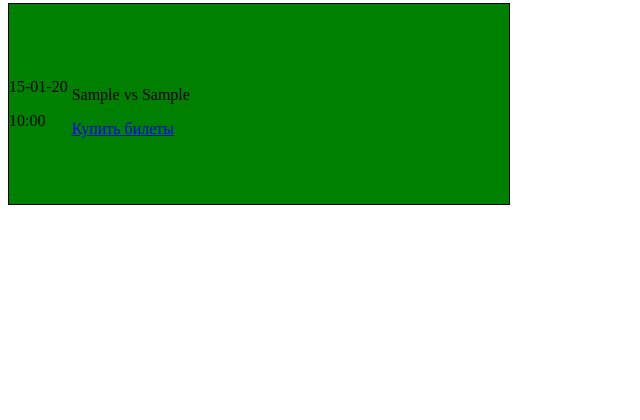
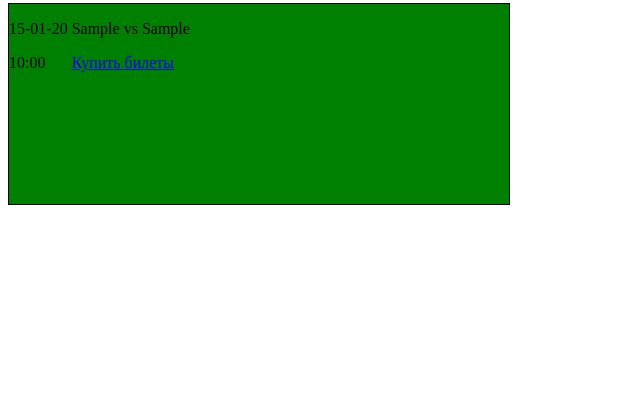
Before and after one commit to Darkness7193/TicketStadiumRepository, a Django app: page /App1/matchesPage/ in a window 1280 px wide. Shown: the part 211-631 px from the top of the page, without its empty margins (0-640 px from the left). Run offline with Django 4.2, Linux system fonts and the light colour scheme; tables that the repository leaves empty hold one stand-in row (values such as "Sample post").

Commit message:
Version 9

```diff
--- a/App1/static/App1/css/style.css
+++ b/App1/static/App1/css/style.css
@@ -1,12 +1,22 @@
-.child {
+.G_child {
     display:inline-block;
     vertical-align:middle;
 }
-.helper {
+.G_helper {
     display:inline-block;
     vertical-align:middle;
     height:100%;
     width:0px;
+}
+
+.H_child {
+    display:inline-block;
+}
+
+.H_helper {
+    display:inline-block;
+    width:100%;
+    height:0px;
 }
 
 .ticket {
@@ -21,3 +31,9 @@
     max-width: 500px;
     min-width: 400px;
 }
+
+.basket_button {
+    width:200px;
+    height:200px;
+    border: 1px solid black;
+}
--- a/App1/templates/App1/matchesPage.html
+++ b/App1/templates/App1/matchesPage.html
@@ -10,22 +10,22 @@
     </head>
     <body>
         <a href="/App1/basket">
-            <button style="width:200px; height:200px; border: 1px solid black;">
+            <button class="basket_button">
                 <img style="width:200px; height:200px" src="{% static 'App1/images/basket.png' %}" alt="Корзина">
             </button>
         </a>
         {% for match in matches %}
 
             <div class="ticket">
-                <div class="child">
+                <div class="H_child">
                     <p>{{ match.date|date:"d-m-y" }}</p>
                     <p>{{ match.time|time:"G:i" }}</p>
                 </div>
-                <div class="child">
+                <div class="H_child">
                     <p>{{ match.side1 }} vs {{ match.side2 }}</p>
                     <a href="/App1/focusMatch?focus_match_id={{ match.id }}">Купить билеты</a>
                 </div>
-                <div class="helper"></div>
+                <div class="H_helper"></div>
             </div>
         {% endfor %}
     </body>
--- a/App1/views.py
+++ b/App1/views.py
@@ -27,12 +27,14 @@ def matchesPage(request):
 
 
 def basket(request):
-    match_id = int(request.GET['focus_match_id'])
-    place_id = int(request.GET['focus_place_id'])
-    new_order = Order(ticket=None,
-                  place=Place.objects.get(id=place_id),
-                  match=Match.objects.get(id=match_id))
-    new_order.save()
+    data = request.GET
+    match_id = data.get('focus_match_id', None)
+    place_id = data.get('focus_place_id', None)
+    if match_id and place_id:
+        new_order = Order(ticket=None,
+                      place=Place.objects.get(id=int(place_id)),
+                      match=Match.objects.get(id=int(match_id)))
+        new_order.save()
 
     context = {'orders': Order.objects.all()}
     return render(request, 'App1/basket.html', context)
```
Also changed, not shown: App1/templates/App1/focusMatch.html (+9 -6 lines).
